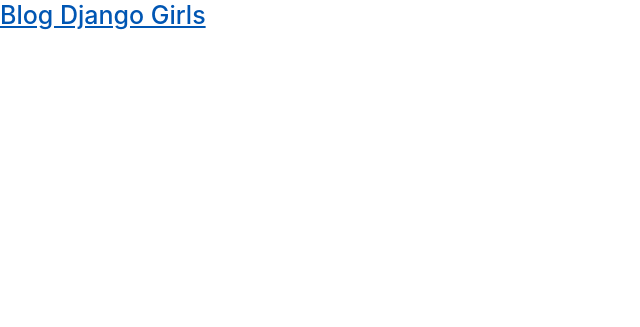
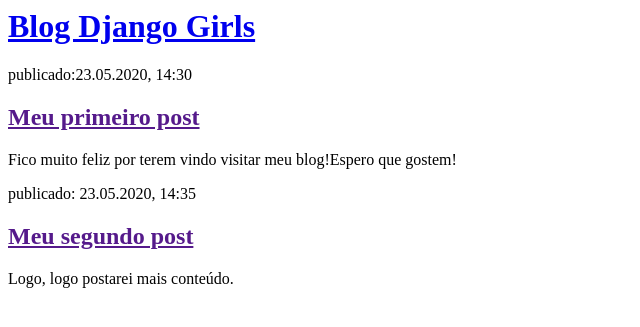
Before and after one commit to yukari97/my-first-blog, a Django app: page / in a window 1280 px wide. Shown: the top 327 px of the page, without its empty margins (0-640 px from the left). Run offline with Django 3.2, Linux system fonts and the light colour scheme; some libraries are stand-ins or nearby versions.

Commit message:
Changed the HTML for the site.

```diff
--- a/blog/static/css/blog.css
+++ b/blog/static/css/blog.css
@@ -1,5 +1,46 @@
-h1 a, h2 a {
-  color: #C25100;
-  font-family: 'Lobster
-  '
+.page-header {
+    background-color: #C25100;
+    margin-top: 0;
+    padding: 20px 20px 20px 40px;
 }
+
+.page-header h1, .page-header h1 a, .page-header h1 a:visited, .page-header h1 a:active {
+    color: #ffffff;
+    font-size: 36pt;
+    text-decoration: none;
+}
+
+.content {
+    margin-left: 40px;
+}
+
+h1, h2, h3, h4 {
+    font-family: 'Lobster', cursive;
+}
+
+.date {
+    color: #828282;
+}
+
+.save {
+    float: right;
+}
+
+.post-form textarea, .post-form input {
+    width: 100%;
+}
+
+.top-menu, .top-menu:hover, .top-menu:visited {
+    color: #ffffff;
+    float: right;
+    font-size: 26pt;
+    margin-right: 20px;
+}
+
+.post {
+    margin-bottom: 70px;
+}
+
+.post h2 a, .post h2 a:visited {
+    color: #000000;
+}
--- a/blog/templates/blog/post_list.html
+++ b/blog/templates/blog/post_list.html
@@ -1,41 +1,22 @@
-{% load static %}
-
 <html>
-
     <head>
       <title>Blog Django Girls</title>
-        <link rel="stylesheet" href="//maxcdn.bootstrapcdn.com/bootstrap/3.2.0/css/bootstrap.min.css">
-        <link rel="stylesheet" href="//maxcdn.bootstrapcdn.com/bootstrap/3.2.0/css/bootstrap-theme.min.css">
-        <link rel="stylesheet" href="https://stackpath.bootstrapcdn.com/bootstrap/4.5.0/css/bootstrap.min.css" integrity="sha384-9aIt2nRpC12Uk9gS9baDl411NQApFmC26EwAOH8WgZl5MYYxFfc+NcPb1dKGj7Sk" crossorigin="anonymous">
-        <link rel="stylesheet" href="{% static 'css/blog.css' %}">
-        <link href="//fonts.googleapis.com/css?family=Lobster&subset=latin,latin-ext" rel="stylesheet" type="text/css">
     </head>
-
     <body>
       <div>
         <h1><a href="/">Blog Django Girls</a></h1>
       </div>
 
-{% for post in posts %}
       <div>
-        <p>published: {{ post.published_date }}</p>
-        <h2><a href="">{{ post.title }}</a></h2>
-        <p>{{ post.text|linebreaksbr }}</p>
+        <p>publicado:23.05.2020, 14:30</p>
+        <h2><a href="">Meu primeiro post</a></h2>
+        <p>Fico muito feliz por terem vindo visitar meu blog!Espero que gostem!</p>
       </div>
 
       <div>
-        <p>publicado: 23.05.2020, 12:30</p>
-        <h2><a href="">Meu primeiro post</a></h2>
-        <p> Fico muito feliz por terem vindo visitar meu blog!Espero que gostem!</p>
+        <p>publicado: 23.05.2020, 14:35</p>
+        <h2><a href="">Meu segundo post</a></h2>
+        <p>Logo, logo postarei mais conteúdo.</p>
       </div>
-
-      <div>
-        <p>publicado: 23.05.2020, 12:31</p>
-        <h2><a href="">Meu segundo post</a></h2>
-        <p>Logo logo, postarei mais conteúdo.</p>
-      </div>
-
-{% endfor %}
     </body>
-
 </html>
--- a/blog/views.py
+++ b/blog/views.py
@@ -2,7 +2,7 @@ from django.shortcuts import render
 from django .utils import timezone
 from .models import Post
 
-# Create your views here.
+
 def post_list(request):
     posts = Post.objects.filter(published_date__lte=timezone.now()).order_by('published_date')
-    return render(request, 'blog/post_list.html', {})
+    return render(request, 'blog/post_list.html', {'posts': posts})
```
